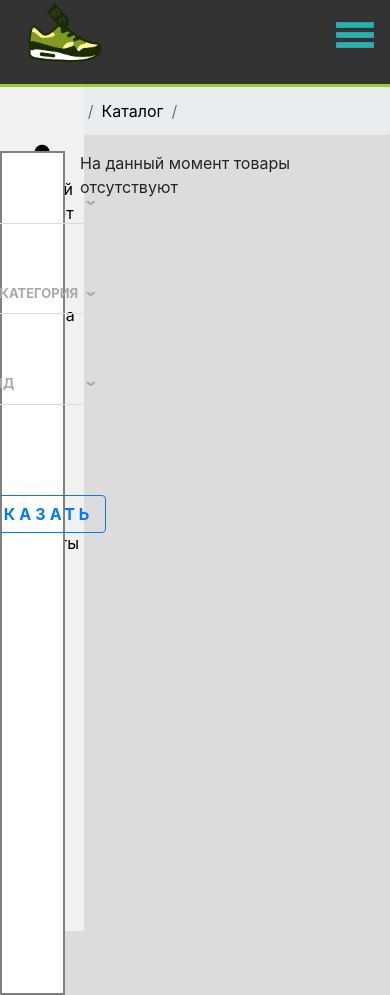
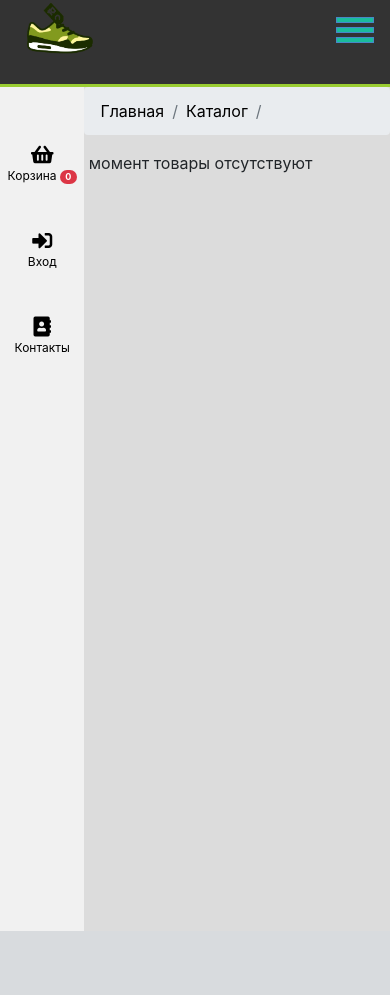
Before and after one commit to georgy1705/Django_Project, a Django app: page /catalog/ in a window 390 px wide. After the commit the page ends 931 px from the top, so only its background shows below. Run offline with Django 3.2, Linux system fonts and the light colour scheme; data comes from the database, SQL or seed files in the repository; data that the repository does not hold is empty; some libraries are stand-ins or nearby versions.

Commit message:
Completed project. The contacts page and the main page have been completed. Fixed responsive layout.

```diff
--- a/sitepur/cart/templates/cart/detail.html
+++ b/sitepur/cart/templates/cart/detail.html
@@ -5,7 +5,8 @@
     <div class="container bucket">
         <h1>Корзина покупок {% if not cart.products.count %}пуста{% endif %}</h1>
         {% if cart.products.count %}
-        <table class="table align-middle table-secondary">
+		<div class="table-responsive">
+        <table class="table align-middle table-secondary table-sm cart">
             <thead>
                 <tr>
                     <th>Картинка</th>
@@ -55,6 +56,7 @@
                 <td style="font-weight: bold; font-size: 18px;">{{ cart.final_price }}</td>
             </tr>
         </table>
+		</div>
         <p class="text-right">
             <a href="{% url 'products:catalog_home' %}" class="btn btn-info">В магазин</a>
             <a href="{% url 'checkout' %}" class="btn btn-info">Оформить заказ</a>
--- a/sitepur/catalog/templates/catalog/catalog_home.html
+++ b/sitepur/catalog/templates/catalog/catalog_home.html
@@ -5,7 +5,7 @@
 {% block content %}
         <div class="container">
             <div class="row">
-                <nav aria-label="breadcrumb" class="breadcrumps">
+                <nav aria-label="breadcrumb" class="breadcrumbs">
                   <ol class="breadcrumb">
                     <li class="breadcrumb-item"><a href="{% url 'home' %}">Главная</a></li>
                     <li class="breadcrumb-item"><a href="{% url 'products:catalog_home' %}">Каталог</a></li>
@@ -13,8 +13,8 @@
                   </ol>
                 </nav>
             </div>
-            <div class="row">
-                <div class="col-2 d-flex justify-content-center filters">
+            <div class="row items">
+                <div class="col-3 justify-content-center filters">
                     <div class="filters_set">
                         {% if request.path == '/catalog/filter/' or request.path == '/catalog/' or request.path == '/catalog/search/' %}
                         <form action="{% url 'products:filter1' %}" method="get">
@@ -66,11 +66,10 @@
                         </form>
                     </div>
                 </div>
-                <div class="col-10">
         {% if catalog %}
+                <div class="col-9 colItems">
             {% for el in catalog %}
-                <div class="d-inline-flex">
-                    <div class="card text-white bg-dark mb-3" style="width:16rem; height: 24rem;">
+                    <div class="card text-white bg-dark mb-3 item">
                       <a href="{{ el.get_absolute_url }}">
                           <img class="card-img-top" src="{{ el.img_thumbnail.url }}" alt="Card image cap">
                       </a>
@@ -83,12 +82,11 @@
                           </span>
                       </div>
                     </div>
+            {% endfor %}
                 </div>
-            {% endfor %}
         {% else %}
             <p>На данный момент товары отсутствуют</p>
         {% endif %}
                 </div>
             </div>
-        </div>
 {% endblock %}
--- a/sitepur/catalog/views.py
+++ b/sitepur/catalog/views.py
@@ -42,8 +42,9 @@
 
 
 def FilterCatalogView(request, category_slug=None):
-    customer = Customer.objects.get(user=request.user)
-    cart = Cart.objects.get(owner=customer)
+    if request.user.is_authenticated:
+        customer = Customer.objects.get(user=request.user)
+        cart = Cart.objects.get(owner=customer)
     category = None
     categories = Category.objects.all()
     catalog = Articles.objects.filter(available=True)
@@ -61,9 +62,14 @@
 
     gen = Gender.objects.all()
     brand = Brand.objects.all()
-    return render(request, 'catalog/catalog_home.html',
+    if request.user.is_authenticated:
+        return render(request, 'catalog/catalog_home.html',
                   {'catalog': catalog, 'category': category, 'categories': categories,
                    'genders': gen, 'subcategory': subcategory, 'brand': brand, 'cart': cart})
+    else:
+        return render(request, 'catalog/catalog_home.html',
+                      {'catalog': catalog, 'category': category, 'categories': categories,
+                       'genders': gen, 'subcategory': subcategory, 'brand': brand})
 
 
 class Search(CartMixin, View):
--- a/sitepur/main/static/main/css/main.css
+++ b/sitepur/main/static/main/css/main.css
@@ -234,7 +216,7 @@
     background: #A9A9A9;
 }
 
-.breadcrumps {
+.breadcrumbs {
     width: 100%;
 }
 
@@ -390,6 +398,20 @@
 @media screen and (max-width: 1920px) {
     .container {
         width: 1700px;
+    }
+
+    .item {
+        width: 300px;
+        height: 400px;
+    }
+
+    .colItems {
+        display: flex;
+        flex-wrap: nowrap
+    }
+
+    .items {
+        flex-wrap: nowrap !important
     }
 
     .nav {
@@ -416,18 +442,76 @@
     .container {
         width: 1140px;
     }
+
+    .sidebar {
+        width: 10vh
+    }
 }
 
 @media screen and (max-width: 1199px) {
     .container {
         width: 960px;
     }
+
+    .logoimg {
+        width: 100px;
+        height: 78px;
+    }
+
     .logoimg {
         width: 100px;
         height: 73px;
     }
+
     .nav {
         height: 10vh;
+    }
+
+    .bucket h1 {
+        margin-left: 10vh
+    }
+
+    .cart {
+        margin-left: 10vh
+    }
+
+    .logoimg {
+        width: 90px;
+        height: 50px;
+    }
+
+    .sidebar a {
+        font-size: 14px
+    }
+
+    .sidebar a i {
+    font-size: 20px;
+    }
+
+    .filters {
+        margin-left: 10vh;
+    }
+
+    .item {
+        width: 230px;
+        height: 350px;
+    }
+
+    .colItems {
+        display: flex;
+        flex-wrap: nowrap
+    }
+
+    .items {
+        flex-wrap: nowrap !important
+    }
+
+    .breadcrumbs, .register h3, #pregister, .pregisterBtn {
+        margin-left: 10vh;
+    }
+
+    .register form {
+        margin-left: 10vh;
     }
 }
 
@@ -435,6 +519,12 @@
     .container {
         width: 720px;
     }
+
+    .logoimg {
+        width: 85px;
+        height: 54px;
+    }
+
     .topmenu {
         display: none;
         max-height: 0;
@@ -478,8 +578,20 @@
     }
 
     .logoimg {
-        width: 100px;
-        height: 70px;
+        width: 92px;
+        height: 55px;
+    }
+
+    .filters {
+        margin-left: 10vh;
+    }
+
+    .sidebar a {
+        font-size: 14px
+    }
+
+    .sidebar a i {
+    font-size: 20px;
     }
 }
 
@@ -487,9 +599,25 @@
     .container {
         width: 540px;
     }
-    .search {
-        display: none;
+
+    .breadcrumbs, .register h3, #pregister, .pregisterBtn {
+        margin-left: 10vh;
     }
+
+    .item {
+        width: 250px;
+        height: 350px
+    }
+
+    .logoimg {
+        width: 90px;
+        height: 50px;
+    }
+
+    .headingElem {
+        font-size: 11px
+    }
+
 }
 
 @media screen and (max-width: 575px) {
@@ -498,8 +626,58 @@
         padding: 0 15px;
     }
 
+    .bucket h1 {
+        margin-left: 10vh
+    }
+
+    .filters_set {
+        display: none
+    }
+
+    .search {
+        display: none
+    }
+
+    .filters {
+        display: none;
+        border: none;
+        background: none
+    }
+
+    .colItems {
+        display: flex;
+        flex-direction: column;
+    }
+
+    .item {
+        width: 230px;
+        height: 350px;
+        margin-left: 10vh
+    }
+
+    .logoimg {
+        width: 90px;
+        height: 60px;
+    }
+
     .topmenu-open {
-    margin-left: auto;
+        margin-left: auto;
+    }
+
+    .sidebar {
+        z-index: 1;
+    }
+
+    .sidebar a {
+        font-size: 12px
+    }
+
+    .sidebar a i {
+    font-size: 20px;
+    }
+
+    .cart {
+        margin-left: 10vh
     }
 
 }
--- a/sitepur/main/static/main/js/script.js
+++ b/sitepur/main/static/main/js/script.js
@@ -9,7 +9,7 @@
         cssEase: 'linear'
     });
     $('[id^="option"]').on('click', function (){
-        var el=document.getElementById("size");
+        const el=document.getElementById("size");
         el.placeholder = "Выбранный размер: " + $('input[name=options]:checked').val()
     });
 
--- a/sitepur/main/templates/main/layout.html
+++ b/sitepur/main/templates/main/layout.html
@@ -12,6 +12,10 @@
     <link rel="stylesheet" type="text/css" href="{% static 'main/slick/slick.css' %}"/>
     <link rel="stylesheet" type="text/css" href="{% static 'main/slick/slick-theme.css' %}"/>
     <link rel="stylesheet" href="{% static 'main/css/bootstrap.min.css' %}">
+    <script defer src="{% static 'main/js/jquery-3.5.1.min.js' %}"></script>
+    <script defer src="{% static 'main/slick/slick.min.js' %}"></script>
+    <script defer type="text/javascript" src="{% static 'main/js/script.js' %}"></script>
+    <script defer src="{% static 'main/js/bootstrap.min.js' %}"></script>
 </head>
 <body>
     <header class="header">
@@ -21,21 +25,11 @@
                     <img src="{% static 'main/img/logo.png' %}" alt="" class="logoimg">
                 </a>
                 <ul class="topmenu">
+                    <li><a href="{% url 'products:catalog_home' %}">Все товары</a></li>
                     <li class="menu-item"><a href="/catalog/obuv/" class="submenu-link">Обувь</a>
-                        <ul class="submenu">
-                            <li><a href="{% url 'home' %}">Беговые кроссовки</a></li>
-                            <li><a href="{% url 'home' %}">Повседневный стиль</a></li>
-                            <li><a href="{% url 'home' %}">Jordan</a></li>
-                        </ul>
                     </li>
                     <li class="menu-item"><a href="/catalog/odezhda/" class="submenu-link">Одежда</a>
-                        <ul class="submenu">
-                            <li><a href="{% url 'home' %}">Толстовки</a></li>
-                            <li><a href="{% url 'home' %}">Футболки</a></li>
-                            <li><a href="{% url 'home' %}">Ветровки</a></li>
-                        </ul>
                     </li>
-                    <li><a href="{% url 'home' %}">Скидки</a></li>
                 </ul>
                 <form class="search" action="{% url 'products:search' %}" method="get">
                     <div class="search">
@@ -57,7 +51,6 @@
     </header>
     <main>
         <div class="sidebar">
-            <a href="#" title="Личный кабинет"><i class="fa fa-user"></i></br>Личный кабинет</a>
             {% if not request.get_full_path == "/cart/" %}
                 <a href="{% url 'cart:cart_detail' %}" title="Корзина" class="basket_a"><i class="fas fa-shopping-basket basket">
                 </i></br>Корзина <span class="badge badge-pill badge-danger">{{ cart.products.count }}</span></a>
@@ -65,7 +58,7 @@
             {% if not request.user.is_authenticated %}
                 <a href="{% url 'login' %}" title="Войти или зарегистрироваться"><i class="fas fa-sign-in-alt"></i></br>Вход</a>
             {% endif %}
-            <a href="#" title="Контакты"><i class="fas fa-address-book"></i></br>Контакты</a>
+            <a href="{% url 'about' %}" title="Контакты"><i class="fas fa-address-book"></i></br>Контакты</a>
             {% if request.user.is_authenticated %}
                 <a href="{% url 'logout' %}" title="Выход из аккаунта"><i class="fas fa-sign-out-alt"></i></br>Выход</a>
             {% endif %}
@@ -89,10 +82,5 @@
         {% block content %}
         {% endblock %}
     </main>
-
-    <script src="{% static 'main/js/jquery-3.5.1.min.js' %}"></script>
-    <script src="{% static 'main/slick/slick.min.js' %}"></script>
-    <script type="text/javascript" src="{% static 'main/js/script.js' %}"></script>
-    <script src="{% static 'main/js/bootstrap.min.js' %}"></script>
 </body>
 </html>
--- a/sitepur/user/templates/user/login.html
+++ b/sitepur/user/templates/user/login.html
@@ -15,8 +15,8 @@
             </div>
             <div class="col-sm-5">
                 <h3>Создать аккаунт</h3>
-              <p id="pregister">Если вы еще не зарегистрированы, создайте аккаунт и получите преимущества.</p>
-                <a class="btn btn-secondary" href="{% url 'register' %}" role="button">Создать аккаунт</a>
+                <p id="pregister">Если вы еще не зарегистрированы, создайте аккаунт и получите преимущества.</p>
+                <a class="btn btn-secondary pregisterBtn" href="{% url 'register' %}" role="button">Создать аккаунт</a>
             </div>
         </div>
     </div>
```
Also changed, not shown: other parts of sitepur/main/static/main/css/main.css (+57 -35 lines), sitepur/catalog/templates/catalog/details_view.html (+5 -6 lines), sitepur/main/templates/main/about.html (+6 -2 lines), sitepur/main/templates/main/index.html (+3 -4 lines), sitepur/main/views.py (+17 -2 lines).
